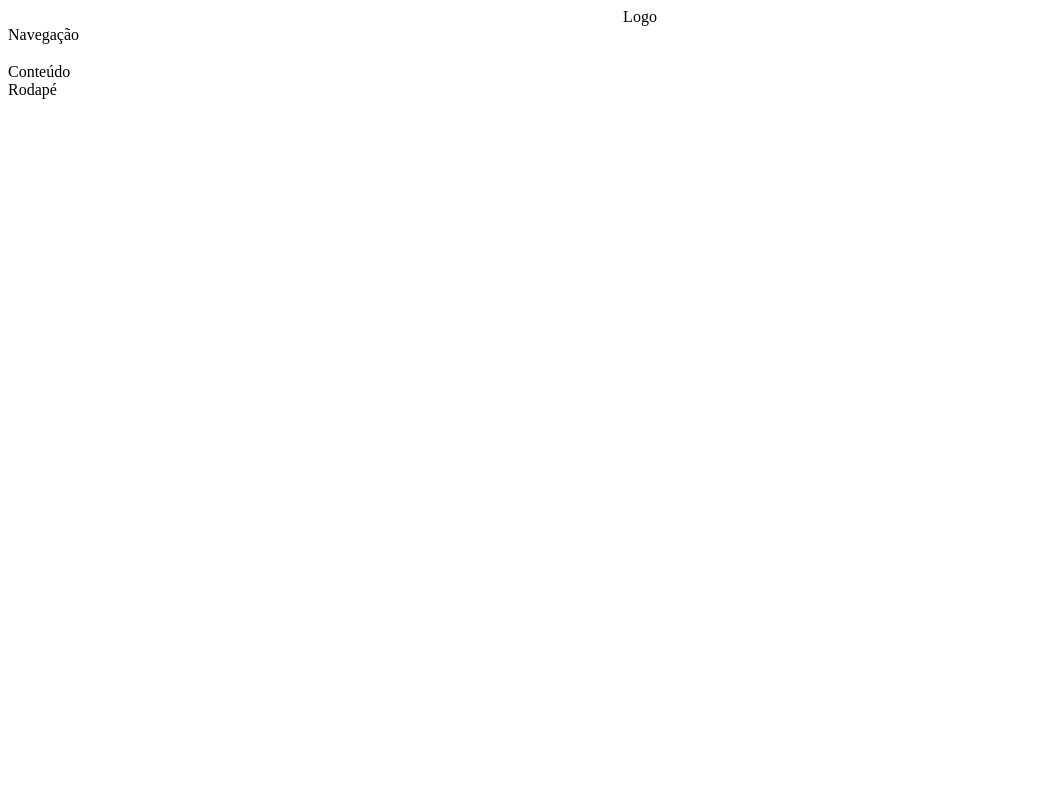
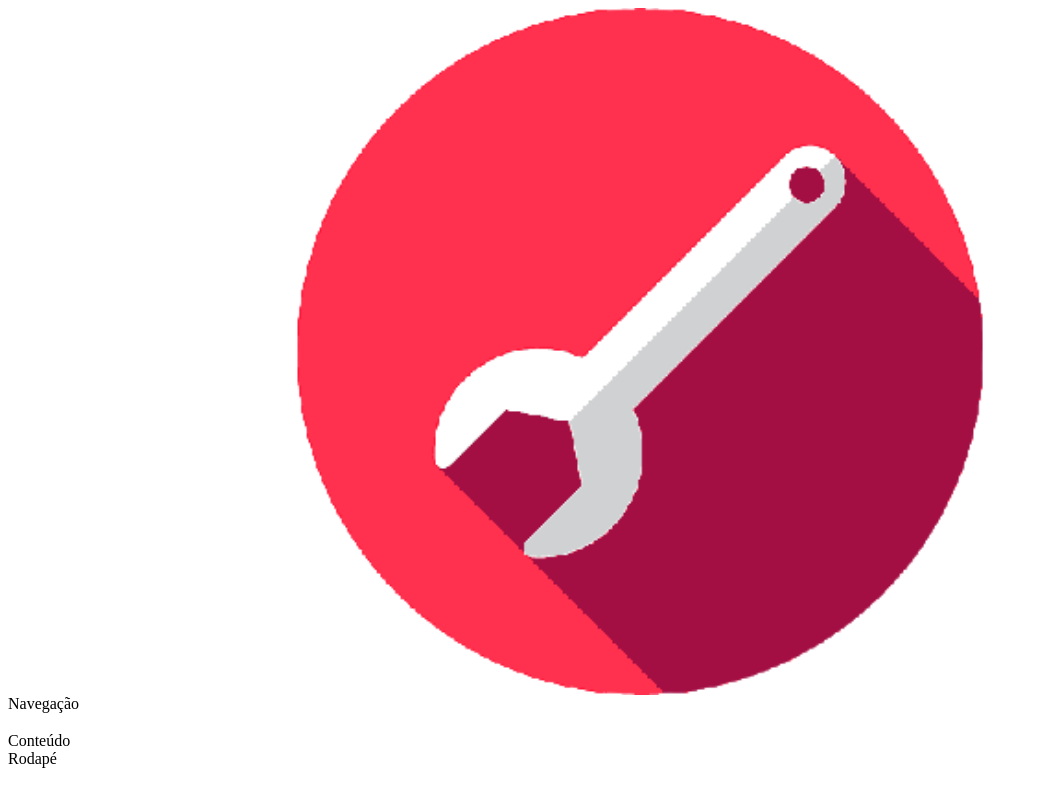
Before and after one commit to nicolas-magalhaes-clear/user-crud-frontend, a React (Create React App) app: page / in a window 1280 px wide. Shown: the whole page, without its empty margins (0-1038 px from the left). Built offline with nearby package versions, Linux system fonts and the light colour scheme.

Commit message:
update: Logo image imported and added

```diff
--- a/src/components/templates/Logo.jsx
+++ b/src/components/templates/Logo.jsx
@@ -1,9 +1,11 @@
 import './Logo.css'
-
+import logo from '../../assets/images/logo.png'
 import React from 'react'
 
 
 export default props =>
     <aside className='logo'>
-        Logo
+        <a href="/" className="logo_container">
+            <img src={logo} alt="Logo" />
+        </a>
     </aside>
```
